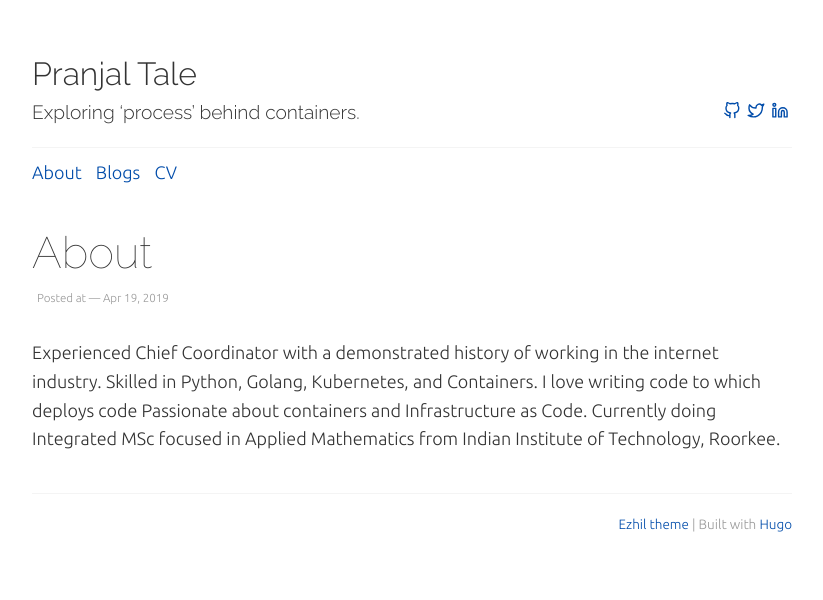
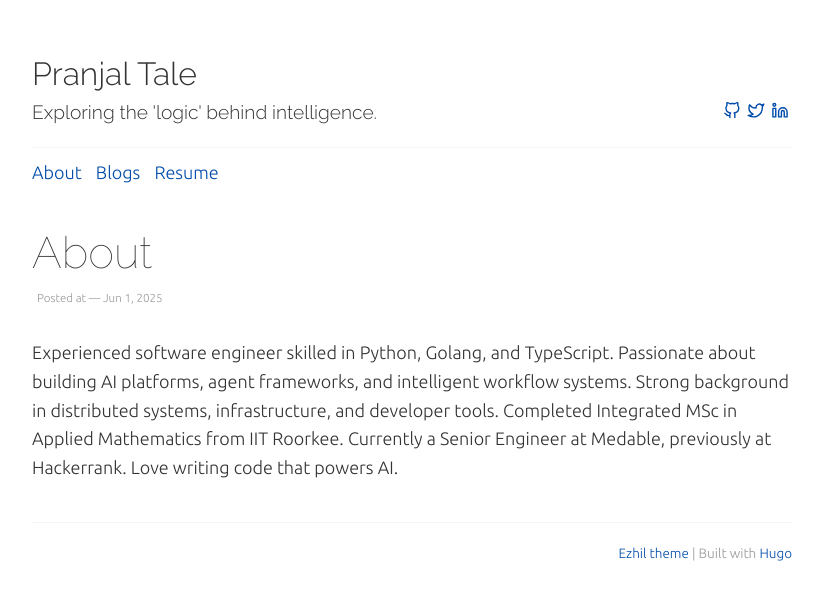
Before and after one commit to pranjaltale16/pranjaltale16.github.io, a plain HTML site: page about/index.html in a window 1280 px wide. Shown: the whole page, without its empty margins (228-1051 px from the left). Drawn offline with nearby package versions, Linux system fonts and the light colour scheme.

Commit message:
update about

```diff
--- a/about/index.html
+++ b/about/index.html
@@ -36,7 +36,7 @@
 	<div class="container wrapper post">
 		<div class="header">
 	<h1 class="site-title">Pranjal Tale</h1>
-	<div class="site-description"><h2>Exploring &lsquo;process&rsquo; behind containers.</h2><nav class="nav social">
+	<div class="site-description"><h2>Exploring the 'logic' behind intelligence.</h2><nav class="nav social">
 			<ul class="flat"><a href="https://github.com/pranjaltale16" title="Github"><i data-feather="github"></i></a><a href="https://twitter.com/pranjaltale16" title="Twitter"><i data-feather="twitter"></i></a><a href="https://www.linkedin.com/in/pranjaltale16/" title="LinkedIn"><i data-feather="linkedin"></i></a></ul>
 		</nav>
 	</div>
@@ -53,7 +53,7 @@
 			</li>
 
 			<li>
-				<a href="/cv.pdf">CV</a>
+				<a href="/resume.pdf">Resume</a>
 			</li>
 
 		</ul>
@@ -63,11 +63,11 @@
 
 		<div class="post-header">
 			<h1 class="title">About</h1>
-			<div class="meta">Posted at &mdash; Apr 19, 2019</div>
+			<div class="meta">Posted at &mdash; Jun 1, 2025</div>
 		</div>
 
 		<div class="markdown">
-			<p>Experienced Chief Coordinator with a demonstrated history of working in the internet industry. Skilled in Python, Golang, Kubernetes, and Containers. I love writing code to which deploys code Passionate about containers and Infrastructure as Code. Currently doing Integrated MSc focused in Applied Mathematics from Indian Institute of Technology, Roorkee.</p>
+			<p>Experienced software engineer skilled in Python, Golang, and TypeScript. Passionate about building AI platforms, agent frameworks, and intelligent workflow systems. Strong background in distributed systems, infrastructure, and developer tools. Completed Integrated MSc in Applied Mathematics from IIT Roorkee. Currently a Senior Engineer at Medable, previously at Hackerrank. Love writing code that powers AI.</p>
 
 		</div></div>
 	<div class="footer wrapper">
```
Also changed, not shown: index.html (+1 -1 lines), posts/index.html (+1 -1 lines), posts/post-1/index.html (+1 -1 lines), tags/cms/index.html (+1 -1 lines), tags/iitroorkee/index.html (+1 -1 lines), tags/img/index.html (+1 -1 lines), tags/index.html (+1 -1 lines), 3 other files.
